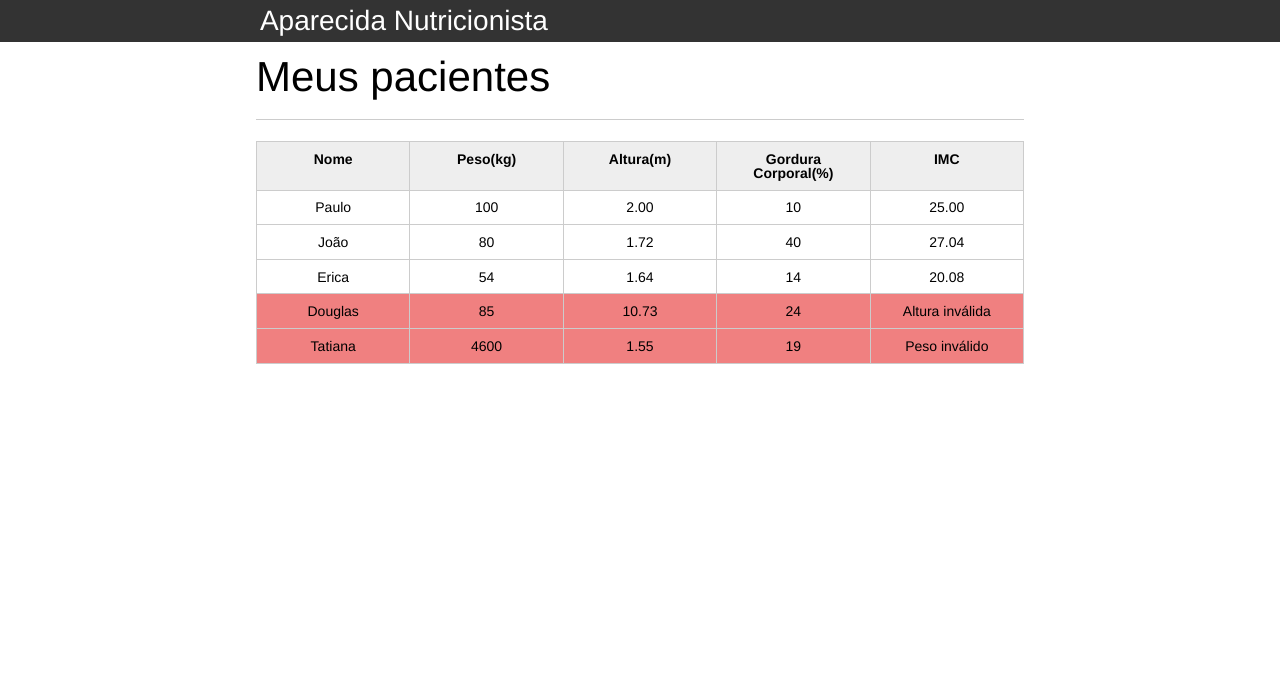
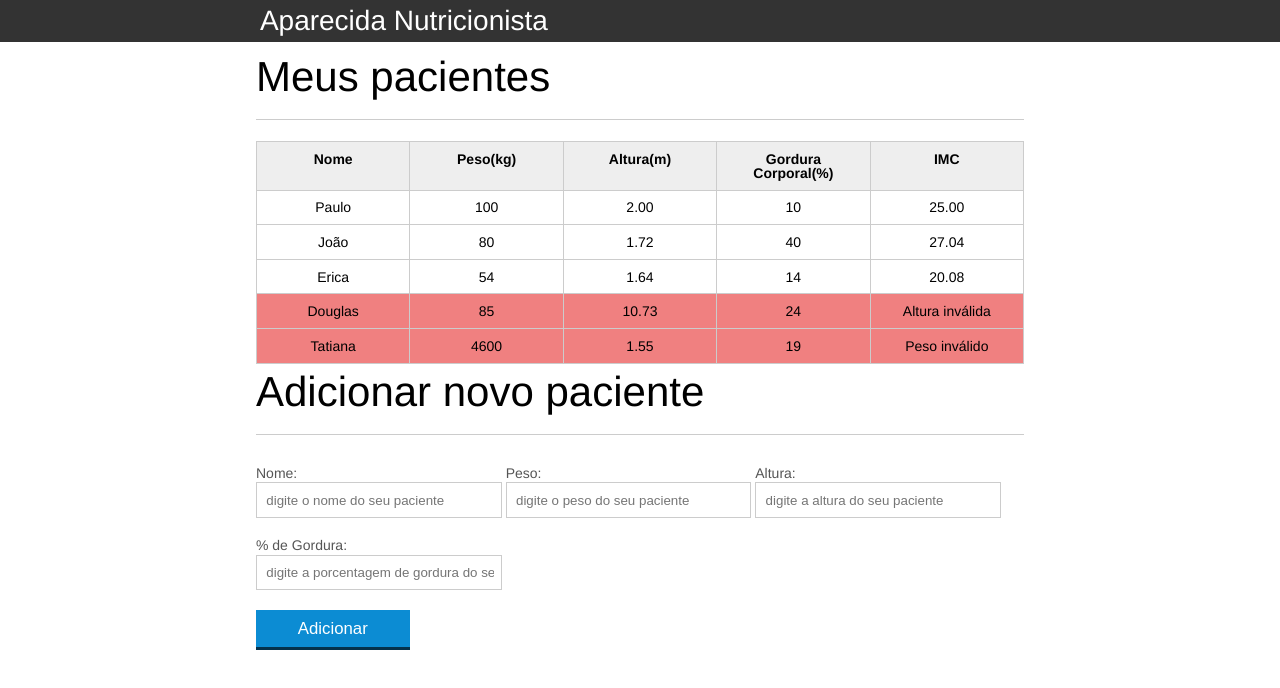
Before and after one commit to julianomachadoo/aparecida-nutricao, a plain HTML site: page index.html in a window 1280 px wide. Drawn offline with Linux system fonts and the light colour scheme.

Commit message:
escutando eventos

```diff
--- a/index.html
+++ b/index.html
@@ -1,5 +1,6 @@
 <!DOCTYPE html>
 <html lang="pt-br">
+
 <head>
 	<meta charset="UTF-8">
 	<title>Aparecida Nutrição</title>
@@ -8,6 +9,7 @@
 	<link rel="stylesheet" type="text/css" href="css/index.css">
 
 </head>
+
 <body>
 
 	<header>
@@ -29,7 +31,7 @@
 					</tr>
 				</thead>
 				<tbody id="tabela-pacientes">
-						<tr class="paciente" id="primeiro-paciente" >
+					<tr class="paciente" id="primeiro-paciente">
 						<td class="info-nome">Paulo</td>
 						<td class="info-peso">100</td>
 						<td class="info-altura">2.00</td>
@@ -37,7 +39,7 @@
 						<td class="info-imc">0</td>
 					</tr>
 
-						<tr class="paciente" >
+					<tr class="paciente">
 						<td class="info-nome">João</td>
 						<td class="info-peso">80</td>
 						<td class="info-altura">1.72</td>
@@ -45,7 +47,7 @@
 						<td class="info-imc">0</td>
 					</tr>
 
-						<tr class="paciente" >
+					<tr class="paciente">
 						<td class="info-nome">Erica</td>
 						<td class="info-peso">54</td>
 						<td class="info-altura">1.64</td>
@@ -60,7 +62,7 @@
 						<td class="info-gordura">24</td>
 						<td class="info-imc">0</td>
 					</tr>
-						<tr class="paciente" >
+					<tr class="paciente">
 						<td class="info-nome">Tatiana</td>
 						<td class="info-peso">4600</td>
 						<td class="info-altura">1.55</td>
@@ -69,10 +71,38 @@
 					</tr>
 				</tbody>
 			</table>
+		</section>
 
+		<section class="container">
+			<h2 id="titulo-form">Adicionar novo paciente</h2>
+			<form id="form-adiciona">
+				<div class="grupo">
+					<label for="nome">Nome:</label>
+					<input id="nome" name="nome" type="text" placeholder="digite o nome do seu paciente"
+						class="campo">
+				</div>
+				<div class="grupo">
+					<label for="peso">Peso:</label>
+					<input id="peso" name="peso" type="text" placeholder="digite o peso do seu paciente"
+						class="campo campo-medio">
+				</div>
+				<div class="grupo">
+					<label for="altura">Altura:</label>
+					<input id="altura" name="altura" type="text" placeholder="digite a altura do seu paciente"
+						class="campo campo-medio">
+				</div>
+				<div class="grupo">
+					<label for="gordura">% de Gordura:</label>
+					<input id="gordura" type="text" placeholder="digite a porcentagem de gordura do seu paciente"
+						class="campo campo-medio">
+				</div>
+
+				<button id="adicionar-paciente" class="botao bto-principal">Adicionar</button>
+			</form>
 		</section>
 	</main>
 
 	<script src="./js/main.js"></script>
 </body>
+
 </html>
--- a/js/main.js
+++ b/js/main.js
@@ -16,14 +16,12 @@ for (let i = 0; i < pacientes.length; i++) {
     var alturaEValida = true;
 
     if (peso <= 0 || peso >= 1000) {
-        console.log("Peso inválido");
         pesoEValido = false;
         tdImc.textContent = "Peso inválido";
         pacientes[i].classList.add("paciente-invalido");
     }
 
     if (altura <= 0 || altura >= 3.00) {
-        console.log("Altura inválida");
         alturaEValida = false;
         tdImc.textContent = "Altura inválida";
         pacientes[i].classList.add("paciente-invalido");
@@ -34,3 +32,8 @@ for (let i = 0; i < pacientes.length; i++) {
         tdImc.textContent = imc.toFixed(2);
     }
 }
+
+var botaoAdicionar = document.querySelector("#adicionar-paciente");
+botaoAdicionar.addEventListener("click", function() {
+    console.log("Cliquei!");
+});
```
Lines whose indentation alone changed are shown as unchanged.
